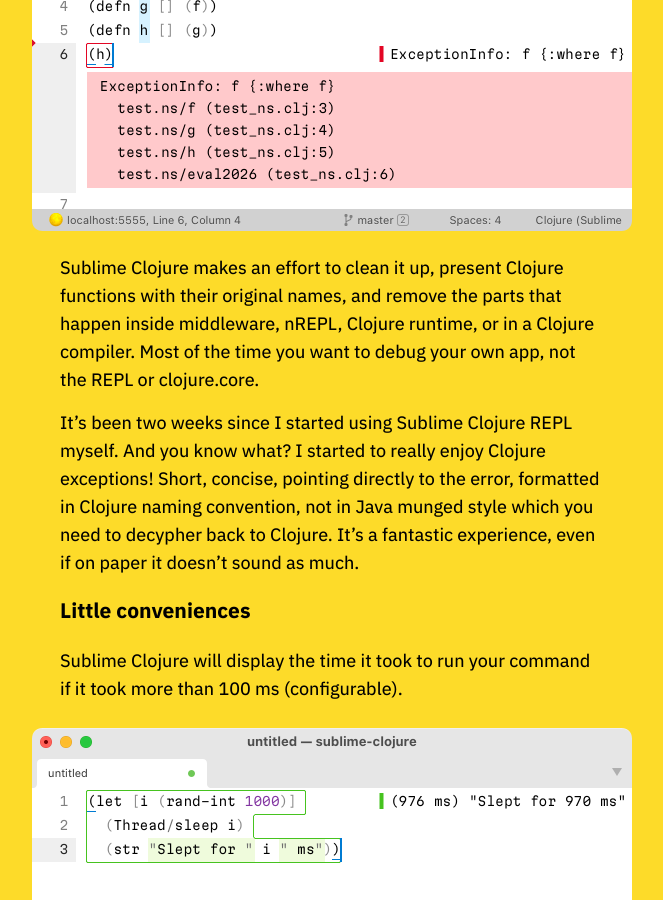
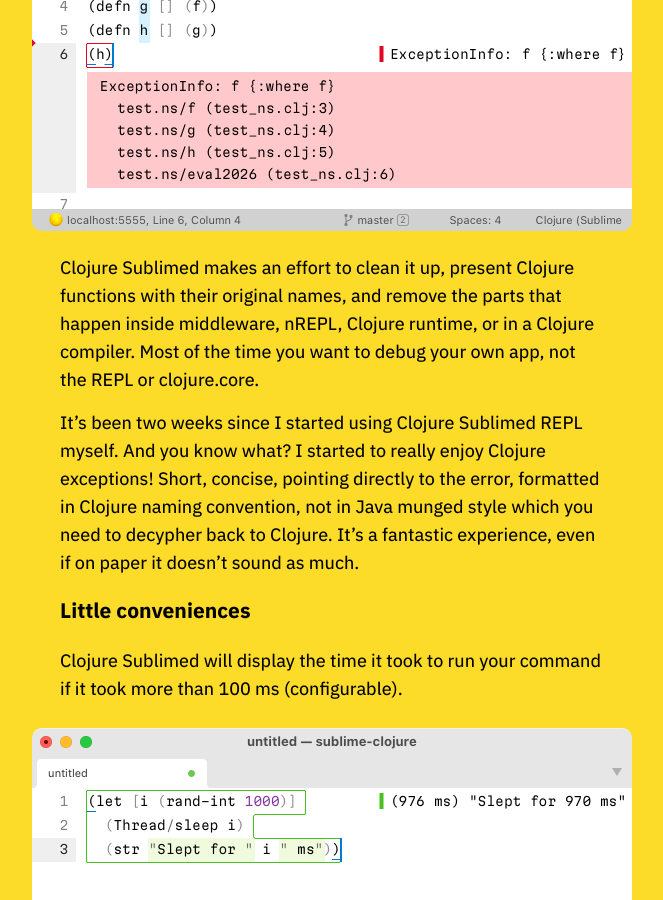
Before and after one commit to tonsky/tonsky.github.io, a Jekyll site: the page built from _posts/2021-12-13-sublime-clojure.md, in a window 1280 px wide and 900 px high, scrolled down 6832 px. Shown: the whole window, without its empty margins (309-972 px from the left). Built offline with Jekyll 4.4.1, drawn with Linux system fonts in a browser that asks for light colours; some of the changed text lies outside the part shown.

Commit message:
Sublime Clojure -> Clojure Sublimed

````diff
--- a/_posts/2021-12-13-sublime-clojure.md
+++ b/_posts/2021-12-13-sublime-clojure.md
@@ -7,11 +7,11 @@
 reddit_url: "https://www.reddit.com/r/Clojure/comments/rflhxf/sublime_clojure/"
 ---
 
-REPL is Clojure’s superpower. For a long time, I’ve been enjoying Sublime Text but was unable to match it with Clojure. This ends today: I’m happy to present my new Sublime Text plugin, [Sublime Clojure](https://github.com/tonsky/sublime-clojure).
+REPL is Clojure’s superpower. For a long time, I’ve been enjoying Sublime Text but was unable to match it with Clojure. This ends today: I’m happy to present my new Sublime Text plugin, [Clojure Sublimed](https://github.com/tonsky/Clojure-Sublimed).
 
 ## Road there
 
-The work started in 2018 when I got too annoyed with built-in Sublime Clojure grammar. It was there and highlighted _some_ things while reporting errors or misunderstanding others perfectly valid things:
+The work started in 2018 when I got too annoyed with built-in Clojure Sublimed grammar. It was there and highlighted _some_ things while reporting errors or misunderstanding others perfectly valid things:
 
 <figure>
   <img src="./grammar.png">
@@ -25,7 +25,7 @@
 
 I didn’t know that yet, but this fact will later allow me to utilize highlighting info to efficiently detect form boundaries. There’s a lesson there, I think: embrace the true nature in the API and it will pay off sooner or later.
 
-I never published this grammar as a separate package but have been using it since 2018 and it has been rock solid. It now comes as a part of the Sublime Clojure plugin, so feel free to install it. Even if you don’t need a REPL, it’s very useful.
+I never published this grammar as a separate package but have been using it since 2018 and it has been rock solid. It now comes as a part of the Clojure Sublimed plugin, so feel free to install it. Even if you don’t need a REPL, it’s very useful.
 
 To be honest, in the last three years the Clojure grammar that is built-in in Sublime Text was improved, too, from what I can see.
 
@@ -80,7 +80,7 @@
 
 And it drove me crazy before: I was banging my head way too often trying to understand why my `println` prints nothing, only to realize I was looking in the wrong place.
 
-So Sublime Clojure just gets rid of this complexity. Any stdout, either from evaluation or from any other thread goes straight to `System.out`. If you want something else, just wrap your code with `(with-out-str ...) ` or `(binding [*out* ...] ...`).
+So Clojure Sublimed just gets rid of this complexity. Any stdout, either from evaluation or from any other thread goes straight to `System.out`. If you want something else, just wrap your code with `(with-out-str ...) ` or `(binding [*out* ...] ...`).
 
 As an added bonus, there’s no extra panel to manage. There might be one if you choose to start your Clojure program directly from Sublime, but it’s completely up to you.
 
@@ -112,13 +112,13 @@
     <img src="./trace.png">
 </figure>
 
-Sublime Clojure makes an effort to clean it up, present Clojure functions with their original names, and remove the parts that happen inside middleware, nREPL, Clojure runtime, or in a Clojure compiler. Most of the time you want to debug your own app, not the REPL or clojure.core.
+Clojure Sublimed makes an effort to clean it up, present Clojure functions with their original names, and remove the parts that happen inside middleware, nREPL, Clojure runtime, or in a Clojure compiler. Most of the time you want to debug your own app, not the REPL or clojure.core.
 
-It’s been two weeks since I started using Sublime Clojure REPL myself. And you know what? I started to really enjoy Clojure exceptions! Short, concise, pointing directly to the error, formatted in Clojure naming convention, not in Java munged style which you need to decypher back to Clojure. It’s a fantastic experience, even if on paper it doesn’t sound as much.
+It’s been two weeks since I started using Clojure Sublimed REPL myself. And you know what? I started to really enjoy Clojure exceptions! Short, concise, pointing directly to the error, formatted in Clojure naming convention, not in Java munged style which you need to decypher back to Clojure. It’s a fantastic experience, even if on paper it doesn’t sound as much.
 
 ### Little conveniences
 
-Sublime Clojure will display the time it took to run your command if it took more than 100 ms (configurable).
+Clojure Sublimed will display the time it took to run your command if it took more than 100 ms (configurable).
 
 <figure>
     <img src="./elapsed.png">
@@ -162,7 +162,7 @@
 
 ### Overloaded shortcuts
 
-Human memory is limited, so some commands in Sublime Clojure do different things depending on the context.
+Human memory is limited, so some commands in Clojure Sublimed do different things depending on the context.
 
 `Ctrl` + `Enter` evals topmost form if there’s no selection, but current selection if there is one.
 
@@ -186,7 +186,7 @@
 
 Trick is, it’s hard for plugin developer to know what you might need in advance. That’s why best way to address this need is to give users the ultimate tool: ability to run code.
 
-To support such use cases, Sublime Clojure allows you to bind arbitrary piece of code to a keyboard shortcut. E.g. by adding something like this:
+To support such use cases, Clojure Sublimed allows you to bind arbitrary piece of code to a keyboard shortcut. E.g. by adding something like this:
 
 ```
 {"keys": ["ctrl+t"],
@@ -204,7 +204,7 @@
 
 ### nREPL
 
-Sublime Clojure chooses to communicate with nREPL instead of Socket REPL/pREPL/unREPL. Why?
+Clojure Sublimed chooses to communicate with nREPL instead of Socket REPL/pREPL/unREPL. Why?
 
 Because (surprisingly) all other REPLs are built for interactive use. Using web analogy: they are all human-readable HTML pages when nREPL is the JSON API: it’s machine-oriented. It would be strange to build tools on top of human-readable web page, right?
 
@@ -237,10 +237,10 @@
 The initial version is out now on GitHub (Package Control [will come later](https://github.com/wbond/package_control_channel/pull/8394)). All the instructions can be found in the repo:
 
 <figure>
-    <a href="https://github.com/tonsky/sublime-clojure"><img src="./banner.png"></a>
+    <a href="https://github.com/tonsky/Clojure-Sublimed"><img src="./banner.png"></a>
 </figure>
 
-Feel free to try it out and leave feedback [in the issues](https://github.com/tonsky/sublime-clojure/issues).
+Feel free to try it out and leave feedback [in the issues](https://github.com/tonsky/Clojure-Sublimed/issues).
 
 For future plans, check out the issues in the repo, too. There’s a few already, perfect if you want to help. Come help me improve this!
 
````
Also changed, not shown: _data/design.yaml (+11 -10 lines), blog/sublime-clojure/banner.png, design/2021-12-clojure-sublimed.png (renamed from design/2021-10-sublime-clojure.png).
